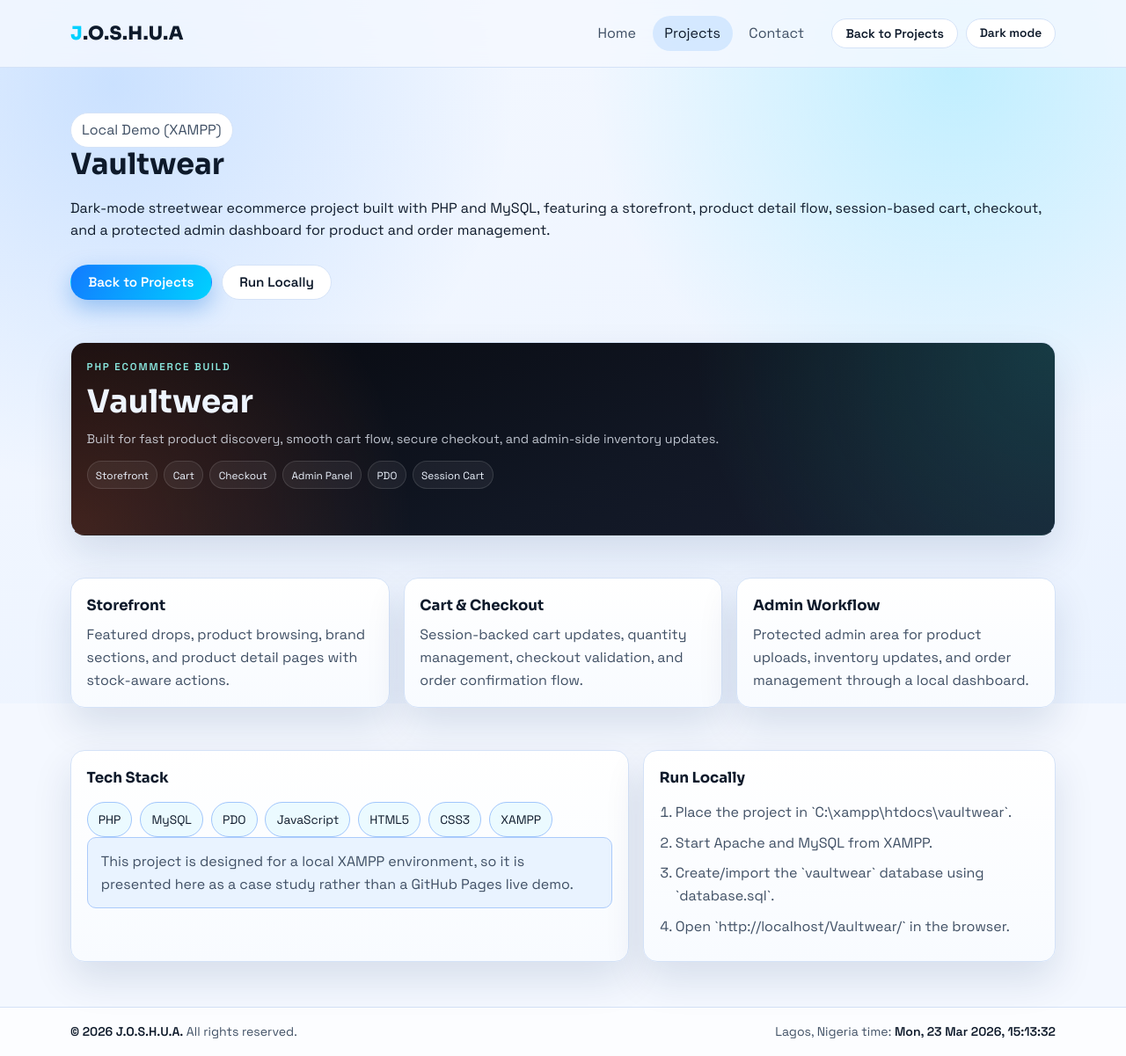
After one commit to noonebutjosh1/joshua-portfolio, a PHP site: page /showcase/vaultwear.html in a window 1280 px wide. The commit adds this page. Shown: the whole page at 88% size. Run offline with PHP 8.4, Linux system fonts and the light colour scheme.

Commit message:
Add Vaultwear project case study

```diff
--- /dev/null
+++ b/showcase/vaultwear.html
@@ -0,0 +1,118 @@
+<!DOCTYPE html>
+<html lang="en">
+<head>
+  <meta charset="UTF-8">
+  <meta name="viewport" content="width=device-width, initial-scale=1.0">
+  <title>Vaultwear | Case Study</title>
+  <link rel="stylesheet" href="../styles.css">
+  <script src="../script.js" defer></script>
+</head>
+<body data-theme="dark">
+  <div class="background-layer" aria-hidden="true"></div>
+  <div class="site-shell">
+    <header class="topbar">
+      <div class="container topbar-inner">
+        <a class="brand" href="../index.html" aria-label="Back to home">
+          <span class="brand-j">J</span><span>.O.S.H.U.A</span>
+        </a>
+        <nav class="main-nav" aria-label="Main navigation">
+          <a href="../index.html">Home</a>
+          <a href="../projects.html" class="active">Projects</a>
+          <a href="../contact.html">Contact</a>
+        </nav>
+        <div class="topbar-actions">
+          <a class="btn small ghost" href="../projects.html">Back to Projects</a>
+          <button class="theme-toggle" type="button" data-theme-toggle>Light mode</button>
+        </div>
+      </div>
+    </header>
+
+    <main class="page container">
+      <section class="section-block">
+        <p class="eyebrow reveal" data-delay="1">Local Demo (XAMPP)</p>
+        <h1 class="page-title reveal" data-delay="2">Vaultwear</h1>
+        <p class="lead reveal" data-delay="3">
+          Dark-mode streetwear ecommerce project built with PHP and MySQL, featuring a storefront,
+          product detail flow, session-based cart, checkout, and a protected admin dashboard for product and order management.
+        </p>
+        <div class="hero-actions reveal" data-delay="4">
+          <a class="btn primary" href="../projects.html">Back to Projects</a>
+          <a class="btn ghost" href="#local-demo">Run Locally</a>
+        </div>
+      </section>
+
+      <section class="section-block">
+        <div class="card project-shot-vaultwear reveal" data-delay="1">
+          <div class="vaultwear-preview">
+            <span class="vaultwear-preview__kicker">PHP Ecommerce Build</span>
+            <strong>Vaultwear</strong>
+            <p>Built for fast product discovery, smooth cart flow, secure checkout, and admin-side inventory updates.</p>
+            <div class="vaultwear-preview__meta">
+              <span>Storefront</span>
+              <span>Cart</span>
+              <span>Checkout</span>
+              <span>Admin Panel</span>
+              <span>PDO</span>
+              <span>Session Cart</span>
+            </div>
+          </div>
+        </div>
+      </section>
+
+      <section class="section-block">
+        <div class="card-grid three">
+          <article class="card reveal" data-delay="1">
+            <h3>Storefront</h3>
+            <p>Featured drops, product browsing, brand sections, and product detail pages with stock-aware actions.</p>
+          </article>
+          <article class="card reveal" data-delay="2">
+            <h3>Cart & Checkout</h3>
+            <p>Session-backed cart updates, quantity management, checkout validation, and order confirmation flow.</p>
+          </article>
+          <article class="card reveal" data-delay="3">
+            <h3>Admin Workflow</h3>
+            <p>Protected admin area for product uploads, inventory updates, and order management through a local dashboard.</p>
+          </article>
+        </div>
+      </section>
+
+      <section class="section-block">
+        <div class="case-study-grid">
+          <article class="card case-study-panel reveal" data-delay="1">
+            <h3>Tech Stack</h3>
+            <div class="skill-chips">
+              <span class="skill-chip">PHP</span>
+              <span class="skill-chip">MySQL</span>
+              <span class="skill-chip">PDO</span>
+              <span class="skill-chip">JavaScript</span>
+              <span class="skill-chip">HTML5</span>
+              <span class="skill-chip">CSS3</span>
+              <span class="skill-chip">XAMPP</span>
+            </div>
+            <p class="case-study-note">
+              This project is designed for a local XAMPP environment, so it is presented here as a case study rather than a GitHub Pages live demo.
+            </p>
+          </article>
+
+          <article class="card case-study-panel reveal" data-delay="2" id="local-demo">
+            <h3>Run Locally</h3>
+            <ol class="case-study-steps">
+              <li>Place the project in `C:\xampp\htdocs\vaultwear`.</li>
+              <li>Start Apache and MySQL from XAMPP.</li>
+              <li>Create/import the `vaultwear` database using `database.sql`.</li>
+              <li>Open `http://localhost/Vaultwear/` in the browser.</li>
+            </ol>
+          </article>
+        </div>
+      </section>
+    </main>
+
+    <footer class="site-footer">
+      <div class="container footer-row">
+        <span><strong>&copy; 2026 J.O.S.H.U.A.</strong> All rights reserved.</span>
+        <span>Lagos, Nigeria time: <strong data-lagos-time>Loading...</strong></span>
+      </div>
+    </footer>
+  </div>
+</body>
+</html>
--- a/styles.css
+++ b/styles.css
@@ -434,6 +434,91 @@ main {
   transform: none;
 }
 
+.project-shot-vaultwear {
+  min-height: 220px;
+  background:
+    radial-gradient(circle at top right, rgba(38, 212, 199, 0.18), transparent 36%),
+    radial-gradient(circle at bottom left, rgba(255, 107, 53, 0.22), transparent 34%),
+    linear-gradient(155deg, #07080d, #111724 58%, #171d2f);
+  color: #eef5ff;
+  border-bottom-color: rgba(255, 255, 255, 0.08);
+}
+
+.vaultwear-preview {
+  width: 100%;
+  display: grid;
+  gap: 0.8rem;
+}
+
+.vaultwear-preview__kicker {
+  color: #8cebe2;
+  font-size: 0.72rem;
+  letter-spacing: 0.16em;
+  text-transform: uppercase;
+  font-weight: 700;
+}
+
+.vaultwear-preview strong {
+  font-family: var(--font-display);
+  font-size: clamp(1.7rem, 3vw, 2.25rem);
+  line-height: 1;
+}
+
+.vaultwear-preview p {
+  margin: 0;
+  color: rgba(238, 245, 255, 0.78);
+  font-size: 0.9rem;
+}
+
+.vaultwear-preview__meta {
+  display: flex;
+  flex-wrap: wrap;
+  gap: 0.45rem;
+}
+
+.vaultwear-preview__meta span {
+  border: 1px solid rgba(255, 255, 255, 0.12);
+  border-radius: 999px;
+  padding: 0.34rem 0.58rem;
+  background: rgba(255, 255, 255, 0.06);
+  font-size: 0.74rem;
+}
+
+.case-study-grid {
+  display: grid;
+  gap: 1rem;
+  grid-template-columns: 1.15fr 0.85fr;
+}
+
+.case-study-panel h3 {
+  margin: 0 0 0.75rem;
+  font-family: var(--font-display);
+}
+
+.case-study-panel p {
+  margin: 0 0 0.8rem;
+  color: var(--text-soft);
+}
+
+.case-study-steps {
+  margin: 0;
+  padding-left: 1.15rem;
+  color: var(--text-soft);
+}
+
+.case-study-steps li {
+  margin-bottom: 0.55rem;
+}
+
+.case-study-note {
+  margin-top: 0.85rem;
+  padding: 0.85rem 0.95rem;
+  border-radius: var(--radius-sm);
+  border: 1px solid color-mix(in oklab, var(--accent-electric) 24%, var(--border));
+  background: color-mix(in oklab, var(--accent-electric) 10%, var(--surface));
+  color: var(--text-soft);
+}
+
 .project-card:hover .project-shot img {
   transform: scale(1.03);
 }
@@ -681,6 +766,10 @@ main {
     grid-template-columns: 1fr;
   }
 
+  .case-study-grid {
+    grid-template-columns: 1fr;
+  }
+
   .topbar-inner {
     flex-wrap: wrap;
     align-items: flex-start;
@@ -816,6 +905,10 @@ main {
     padding: 0.7rem;
   }
 
+  .project-shot-vaultwear {
+    min-height: 190px;
+  }
+
   .skill-chip,
   .role-pill {
     width: fit-content;
```
Also changed, not shown: projects.html (+28 -1 lines).
